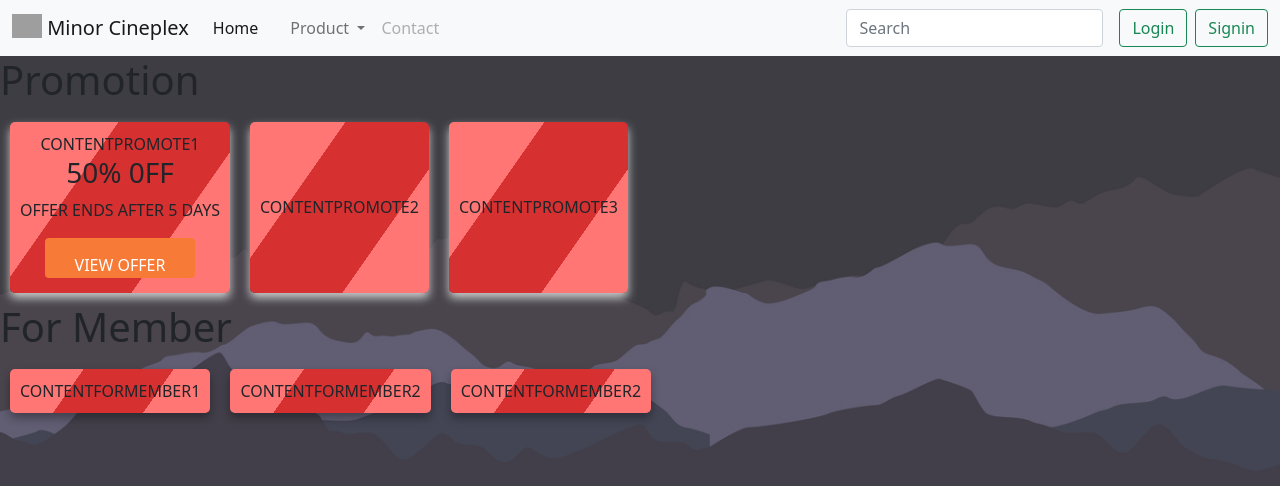
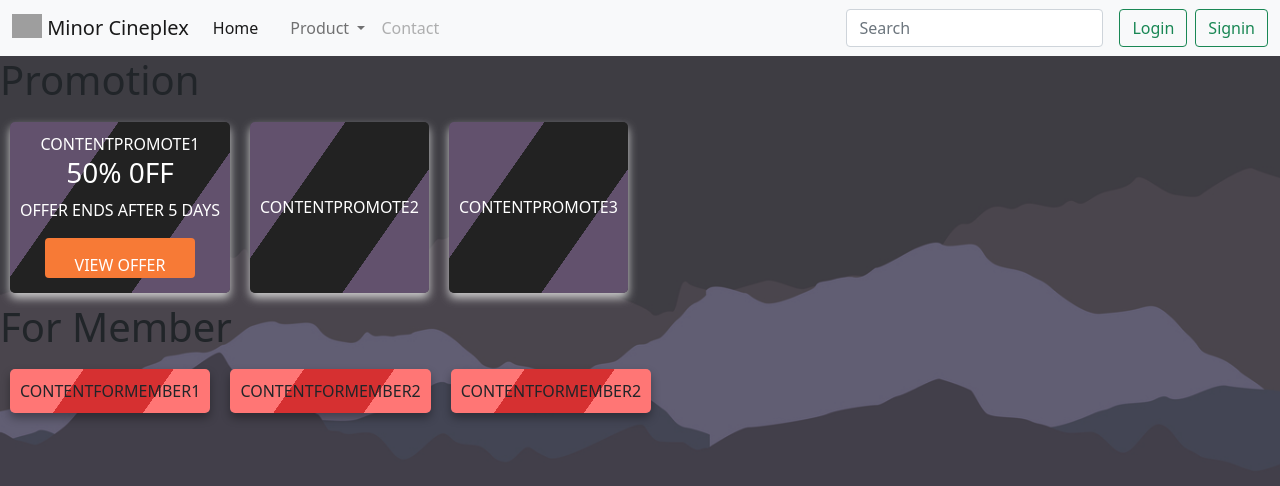
Before and after one commit to PitchArN/MinorCineplex, a PHP site: page /Test.php in a window 1280 px wide. Shown: the top 486 px of the page. Run offline with PHP 8.4, Linux system fonts and the light colour scheme; grey boxes are pictures that could not be loaded.

Commit message:
Update NewStyle.css

```diff
--- a/PointPromotion/NewStyle.css
+++ b/PointPromotion/NewStyle.css
@@ -22,7 +22,7 @@
     text-transform: uppercase;
 }
 .PromotionBanner .Promotion1{
-    background:linear-gradient(-55deg, #ff7675 29%, #d63031 29.1%, #d63031 68%, #ff7675 68.1%);
+    background:linear-gradient(-55deg, #62516d 29%, #222222 29.1%, #222222 68%, #62516d 68.1%);
     border-radius: 5px;
     margin:10px;
     display: flex;
@@ -31,9 +31,10 @@
     flex-wrap: wrap;
     box-shadow: 0 5px 10px #CCCCCC;
     overflow: hidden;
+    color:#FFFFFF;
 }
 .PromotionBanner .Promotion2{
-    background:linear-gradient(-55deg, #ff7675 29%, #d63031 29.1%, #d63031 68%, #ff7675 68.1%);
+    background:linear-gradient(-55deg, #62516d 29%, #222222 29.1%, #222222 68%, #62516d 68.1%);
     border-radius: 5px;
     margin:10px;
     display: flex;
@@ -42,9 +43,10 @@
     flex-wrap: wrap;
     box-shadow: 0 5px 10px #CCCCCC;
     overflow: hidden;
+    color:#FFFFFF;
 }
 .PromotionBanner .Promotion3{
-    background:linear-gradient(-55deg, #ff7675 29%, #d63031 29.1%, #d63031 68%, #ff7675 68.1%);
+    background:linear-gradient(-55deg, #62516d 29%, #222222 29.1%, #222222 68%, #62516d 68.1%);
     border-radius: 5px;
     margin:10px;
     display: flex;
@@ -53,6 +55,7 @@
     flex-wrap: wrap;
     box-shadow: 0 5px 10px #CCCCCC;
     overflow: hidden;
+    color:#FFFFFF;
 }
 .PromotionBanner{
     display: flex;
```
